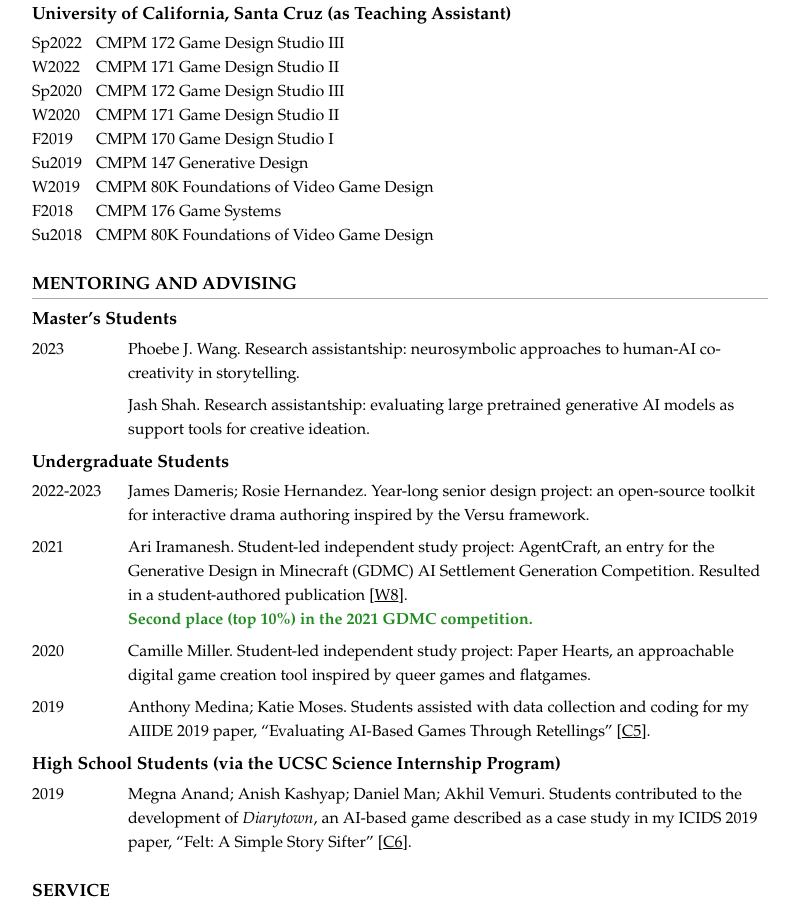
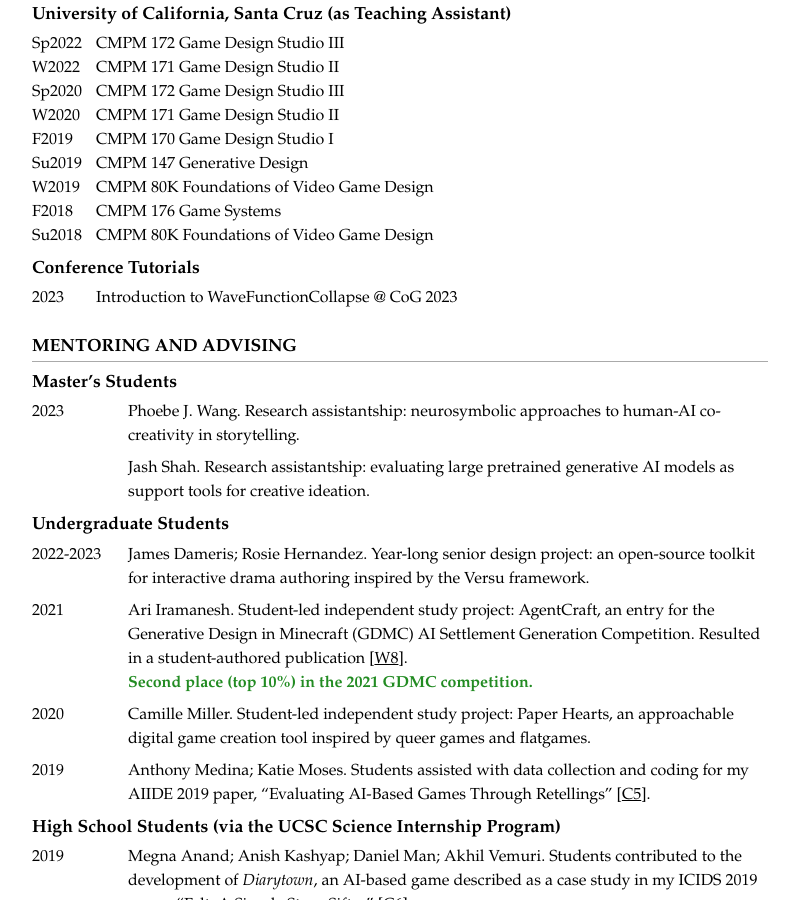
Before and after one commit to mkremins/mkremins.github.io, a Jekyll site: the page built from cv/index.html, in a window 1280 px wide and 900 px high, scrolled down 8668 px. Shown: the whole window, without its empty margins (240-1030 px from the left). Built offline with Jekyll 4.4.1, drawn with Linux system fonts in a browser that asks for light colours.

Commit message:
Add CoG 2023 WFC tutorial
Should maybe group with talks instead? IDK yet.

```diff
--- a/cv/index.html
+++ b/cv/index.html
@@ -342,6 +342,13 @@ layout: null
           <div class="dated-content">CMPM 80K Foundations of Video Game Design</div>
         </div>
       </div>
+      <h3>Conference Tutorials</h3>
+      <div class="oneline-entries">
+        <div class="dated-entry">
+          <div class="dated-date">2023</div>
+          <div class="dated-content">Introduction to WaveFunctionCollapse @ CoG 2023</div>
+        </div>
+      </div>
       <!--
       <h3>Guest Lectures</h3>
       <div class="dated-entry">
```
